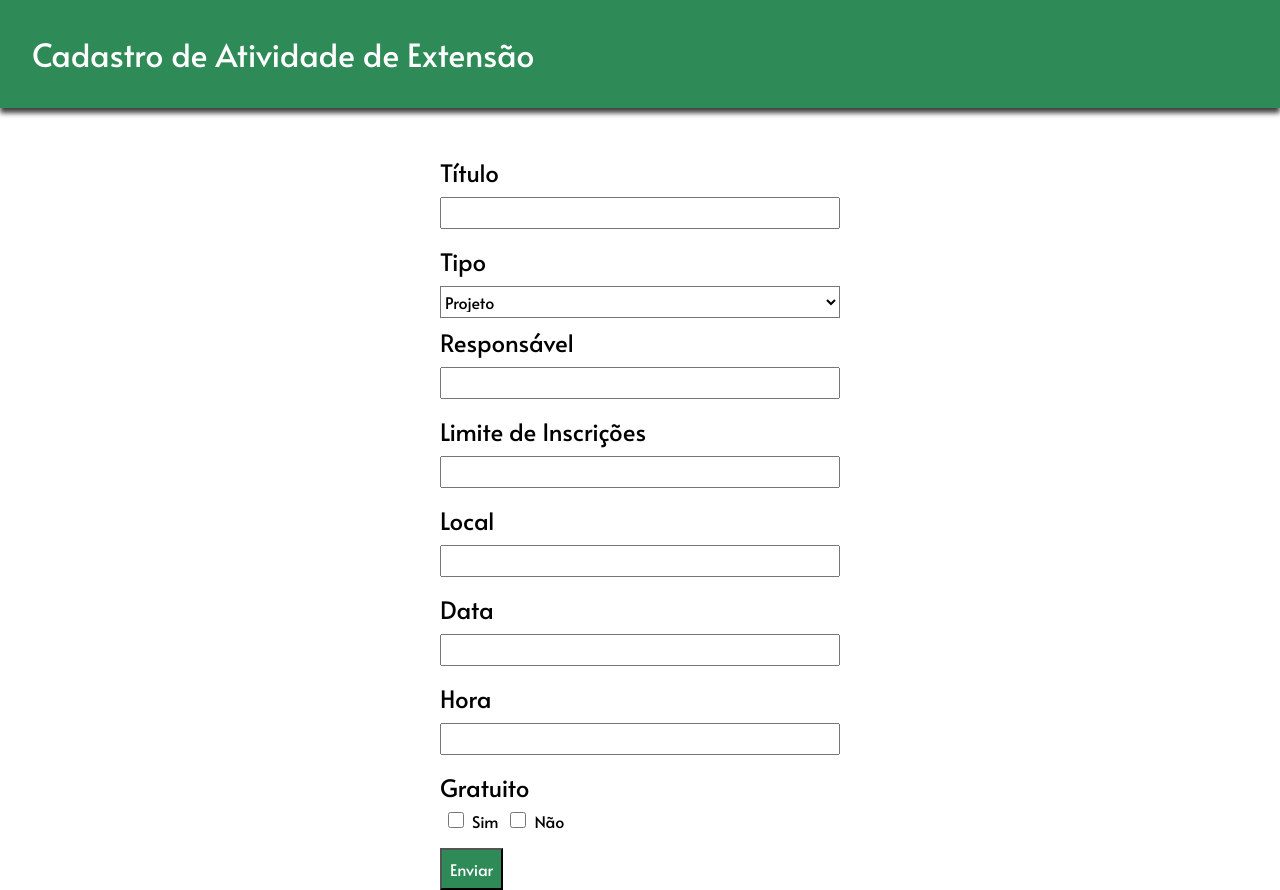
After one commit to olivmarcos/prova-UNIFAGOC, a PHP site: template public/app/Views/AtividadeExtensaoView.php in a window 1280 px wide. The commit adds this page. Run offline with PHP 8.4, Linux system fonts and the light colour scheme; the template is opened without the code that fills it, so the values that code supplies are empty.

Commit message:
views adicionadas

```diff
--- /dev/null
+++ b/public/app/Assets/css/style.css
@@ -0,0 +1,66 @@
+@import url('https://fonts.googleapis.com/css?family=Alata&display=swap');
+
+* {
+    padding: 0;
+    margin: 0;
+    box-sizing: border-box;
+    font-family: 'Alata', sans-serif;
+}
+
+header {
+    font-size: 2rem;
+    background-color: seagreen;
+    color: white;
+    padding: 2rem;
+    -webkit-box-shadow: 0px 5px 5px 0px rgba(0,0,0,0.75);
+    -moz-box-shadow: 0px 5px 5px 0px rgba(0,0,0,0.75);
+    box-shadow: 0px 5px 5px 0px rgba(0,0,0,0.75);
+}
+
+.container {
+    margin-top: 3rem;
+    height: 100%;
+    display: flex;
+    align-items: center;
+    justify-content: center;
+    flex-direction: column;
+}
+
+.sections {
+    margin-bottom: 1rem;
+}
+
+.label {
+    font-size: 1.5rem;
+}
+
+input {
+    width: 25rem;
+    height: 2rem;
+    margin-top: .5rem;
+}
+
+button {
+    font-size: 1rem;
+    padding: .5rem;
+    color: white;
+    background-color: seagreen;
+}
+
+select {
+    width: 25rem;
+    height: 2rem;
+    background-color: white;
+    font-size: 1rem;
+    margin: .5rem 0 .5rem 0;
+}
+
+#checkbox {
+    font-size: .5rem;
+    width: 2rem;
+    height: 1rem;
+}
+
+.main {
+    margin-bottom: 1rem;
+}
--- a/public/app/Dao/AlunoDao.php
+++ b/public/app/Dao/AlunoDao.php
@@ -22,7 +22,6 @@ class AlunoDao {
         $stmt->bindParam(':sexo', $aluno->getSexo());
         $stmt->bindParam(':dataNascimento', $aluno->getDataNascimento());
         $stmt->bindParam(':cpf', $aluno->getCpf());
-
         return $stmt->execute();
     }
 
--- a/public/app/Dao/AtividadeExtensaoDao.php
+++ b/public/app/Dao/AtividadeExtensaoDao.php
@@ -27,7 +27,6 @@ class AtividadeExtensaoDao {
         $stmt->bindParam(':hora', $atividade->getHora());
         $stmt->bindParam(':gratuito', $atividade->getGratuito());
         $stmt->bindParam(':valor', $atividade->getValor());
-
         return $stmt->execute();
     }
 
@@ -61,7 +60,6 @@ class AtividadeExtensaoDao {
         $stmt->bindParam(':gratuito', $atividade->getGratuito());
         $stmt->bindParam(':valor', $atividade->getValor());
         $stmt->bindParam(':id', $id);
-
         return $stmt->execute();
     }
 
@@ -69,6 +67,6 @@ class AtividadeExtensaoDao {
     {
         $stmt = $this->con->prepare("DELETE FROM TBL_ATIVIDADE_EXTENSAO WHERE ate_id = :id");
         $stmt->bindParam(':id', $id);
-        $stmt->execute();
+        return $stmt->execute();
     }
 }
--- a/public/app/Dao/InscricaoDao.php
+++ b/public/app/Dao/InscricaoDao.php
@@ -20,13 +20,12 @@ class InscricaoDao {
         "VALUES (:inscricaoId, :atividadeId)");
         $stmt->bindParam(':inscricaoId', $inscricao->getAlunoId());
         $stmt->bindParam(':atividadeId',  $inscricao->getAtividadeExtensaoId());
-
         return $stmt->execute();
     }
 
     public function recoverById($id)
     {
-        $stmt = $this->con->prepare("SELECT * FROM TBL_INSCRICAO WHERE ate_id = :id");
+        $stmt = $this->con->prepare("SELECT * FROM TBL_INSCRICAO WHERE ins_id = :id");
         $stmt->bindParam(':id', $id);
         $stmt->execute();
         $result = $stmt->fetch(PDO::FETCH_ASSOC);
@@ -43,7 +42,7 @@ class InscricaoDao {
 
     public function delete($id)
     {
-        $stmt = $this->con->prepare("DELETE FROM TBL_INSCRICAO WHERE aln_id = :id");
+        $stmt = $this->con->prepare("DELETE FROM TBL_INSCRICAO WHERE ins_id = :id");
         $stmt->bindParam(':id', $id);
         $stmt->execute();
     }
--- a/public/app/Models/InscricaoModel.php
+++ b/public/app/Models/InscricaoModel.php
@@ -7,7 +7,6 @@ use Model\AtividadeExtensaoModel;
 class InscricaoModel {
     private $alunoId;
     private $atividadeId;
-    private $dataInscricao;
 
     public function getAlunoId()
     {
--- /dev/null
+++ b/public/app/Views/AtividadeExtensaoView.php
@@ -0,0 +1,58 @@
+<!DOCTYPE html>
+<html lang="en">
+<head>
+    <meta charset="UTF-8">
+    <meta name="viewport" content="width=device-width, initial-scale=1.0">
+    <meta http-equiv="X-UA-Compatible" content="ie=edge">
+    <title>Atividade de Extensao</title>
+
+    <link rel="stylesheet" href="app/Assets/css/style.css">
+</head>
+<body>
+    <header>Cadastro de Atividade de Extensão</header>
+
+    <div class="container">
+        <form action="" class="formulario">
+            <div class="main">
+                <div class="sections">
+                    <label for="" class="label">Título</label><br>
+                    <input type="text">
+                </div>
+                <div class="">
+                    <label for="" class="label">Tipo</label><br>
+                    <select name="" id="">
+                        <option value="">Projeto</option>
+                        <option value="">Curso</option>
+                    </select>
+                </div>
+                <div class="sections">
+                    <label for="" class="label">Responsável</label><br>
+                    <input type="text">
+                </div>
+                <div class="sections">
+                    <label for="" class="label">Limite de Inscrições</label><br>
+                    <input type="text">
+                </div>
+                <div class="sections">
+                    <label for="" class="label">Local</label><br>
+                    <input type="text">
+                </div>
+                <div class="sections">
+                    <label for="" class="label">Data</label><br>
+                    <input type="text">
+                </div>
+                <div class="sections">
+                    <label for="" class="label">Hora</label><br>
+                    <input type="text">
+                </div>
+                <div class="">
+                    <label for="" class="label">Gratuito</label><br>
+                    <input type="checkbox" id="checkbox">Sim
+                    <input type="checkbox" id="checkbox">Não
+                </div>
+            </div>
+            <button>Enviar</button>
+        </form>
+    </div>
+</body>
+</html>
--- a/public/composer.json
+++ b/public/composer.json
@@ -5,6 +5,5 @@
             "Controller\\": "app/Controllers/",
             "Dao\\": "app/Dao/"
         }
-    },
-    "require": {"coffeecode/router": "^1.0"}
+    }
 }
--- a/public/extras/db.sql
+++ b/public/extras/db.sql
@@ -48,7 +48,7 @@ VALUES	(1, 1),
     	(2, 3);
 
 CREATE TABLE TBL_CONTAS_RECEBER (
-    ctr_id INT(6) UNSIGNED PRIMARY KEY AUTO_INCREMENT,
+    ctr_id INT(6) UNSIGNED AUTO_INCREMENT PRIMARY KEY,
     ctr_boleto TEXT,
     ctr_valor DECIMAL(5, 2),
     ctr_dataVencimento DATE,
```
Also changed, not shown: public/app/Controllers/AlunoController.php (+6 -37 lines), public/app/Controllers/AtividadeExtensaoController.php (+4 -30 lines), public/app/Controllers/ContasReceberController.php (added, +36 -0 lines), public/app/Controllers/InscricaoController.php (+16 -5 lines), public/app/Dao/ContasReceberDao.php (+28 -14 lines), public/app/Models/ContasReceberModel.php (added, +61 -0 lines), public/app/Views/AlunoView.php (added, +42 -0 lines), public/app/Views/InscricaoView.php (added, +30 -0 lines), public/app/env.sample.ini (+4 -4 lines), public/app/index.php (+52 -29 lines), README.md (added).
